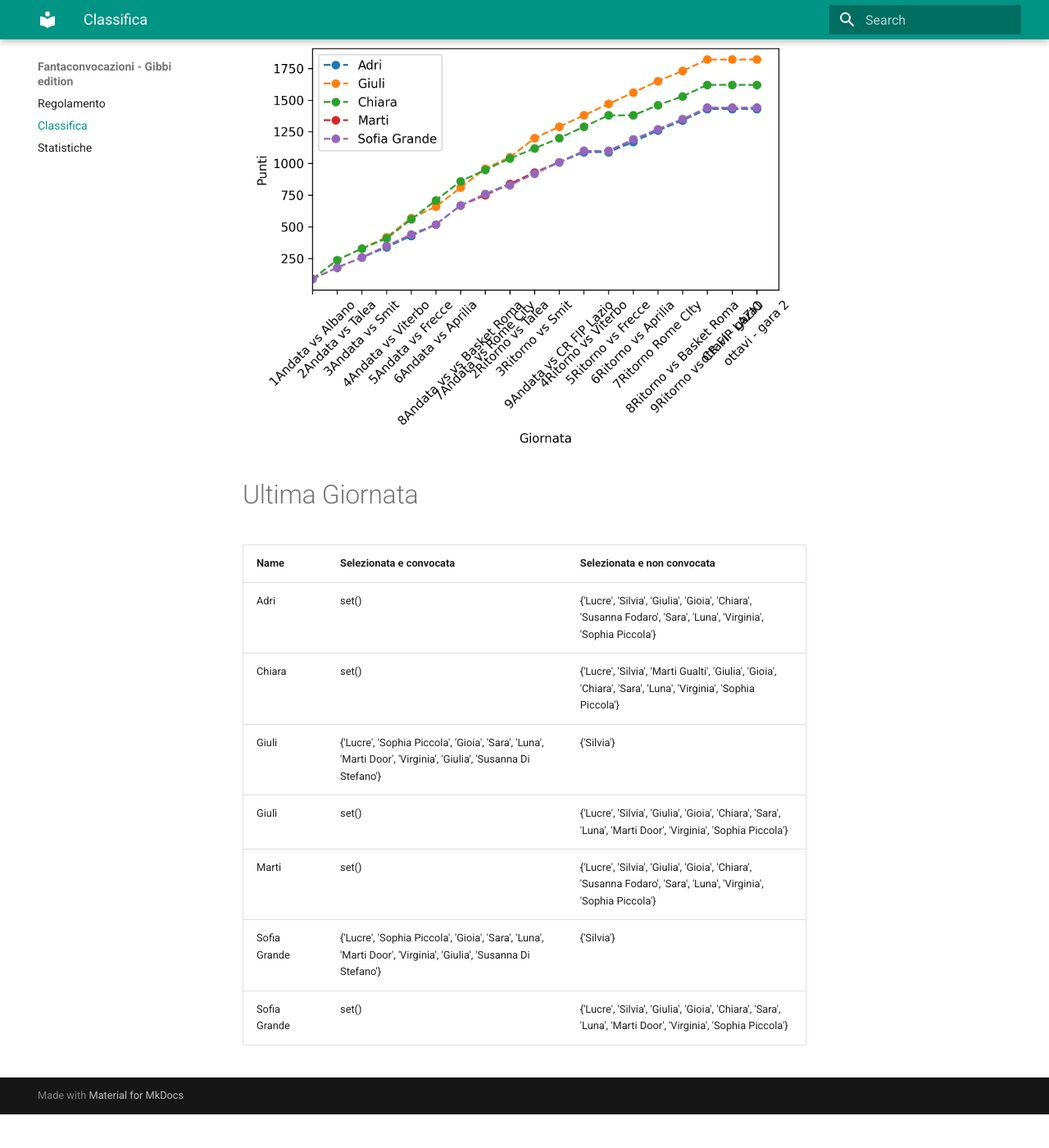
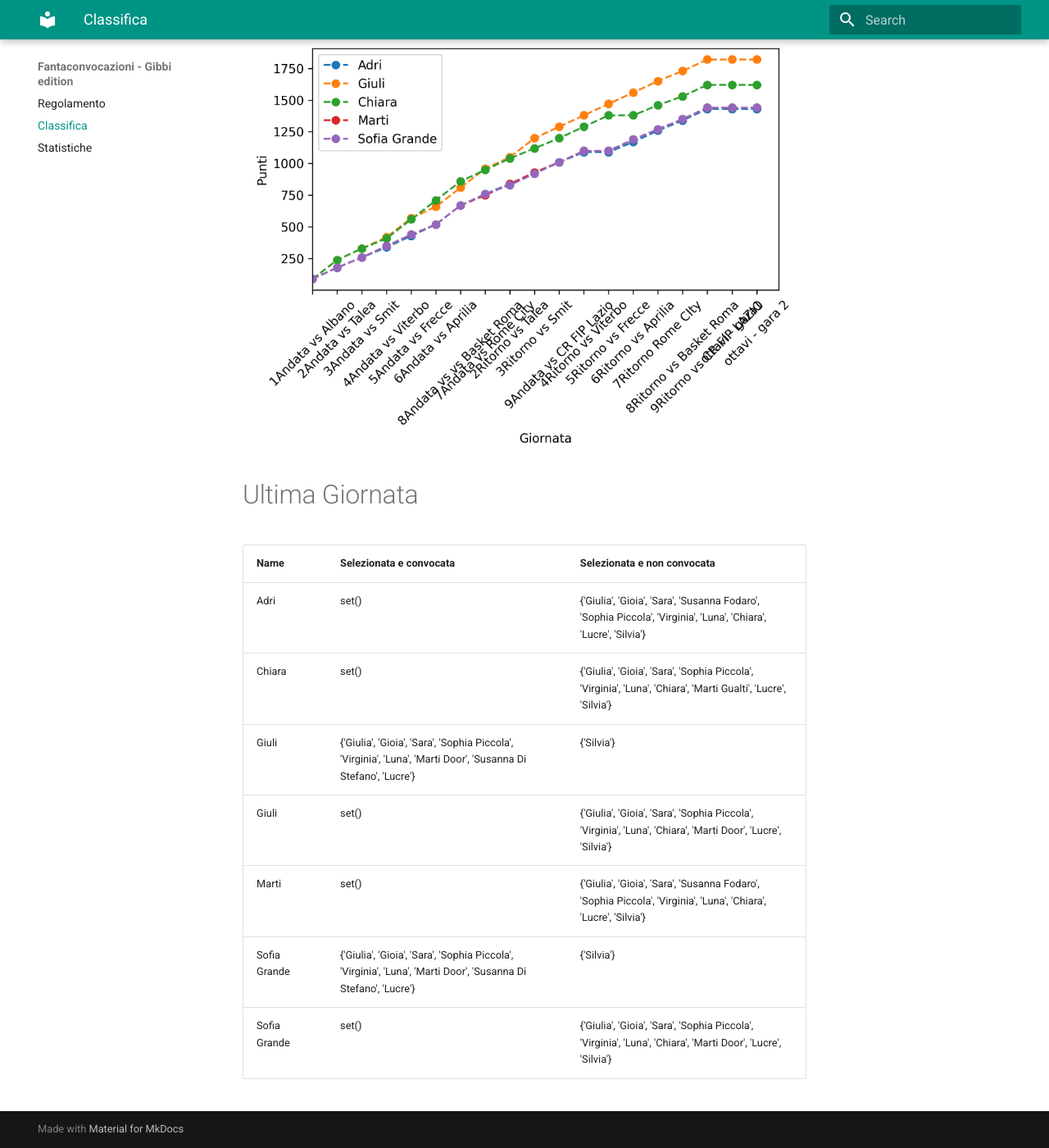
Before and after one commit to martinig94/fantagibbi, an MkDocs documentation site: the page built from docs/Classifica.md, in a window 1280 px wide and 1400 px high, scrolled down 565 px. Shown: the whole window at 82% size. Built offline with MkDocs 1.6.1 and Material for MkDocs 9.7.7, drawn with Linux system fonts in a browser that asks for light colours; before the commit the page ends 1924 px from its top, so only the background shows below that.

Commit message:
Auto-update from main.py

```diff
--- a/docs/Classifica.md
+++ b/docs/Classifica.md
@@ -18,11 +18,11 @@
 <!-- START_TABLE CORRECT -->
 | Name         | Selezionata e convocata                                                                                        | Selezionata e non convocata                                                                                      |
 |:-------------|:---------------------------------------------------------------------------------------------------------------|:-----------------------------------------------------------------------------------------------------------------|
-| Adri         | set()                                                                                                          | {'Lucre', 'Silvia', 'Giulia', 'Gioia', 'Chiara', 'Susanna Fodaro', 'Sara', 'Luna', 'Virginia', 'Sophia Piccola'} |
-| Chiara       | set()                                                                                                          | {'Lucre', 'Silvia', 'Marti Gualti', 'Giulia', 'Gioia', 'Chiara', 'Sara', 'Luna', 'Virginia', 'Sophia Piccola'}   |
-| Giuli        | {'Lucre', 'Sophia Piccola', 'Gioia', 'Sara', 'Luna', 'Marti Door', 'Virginia', 'Giulia', 'Susanna Di Stefano'} | {'Silvia'}                                                                                                       |
-| Giuli        | set()                                                                                                          | {'Lucre', 'Silvia', 'Giulia', 'Gioia', 'Chiara', 'Sara', 'Luna', 'Marti Door', 'Virginia', 'Sophia Piccola'}     |
-| Marti        | set()                                                                                                          | {'Lucre', 'Silvia', 'Giulia', 'Gioia', 'Chiara', 'Susanna Fodaro', 'Sara', 'Luna', 'Virginia', 'Sophia Piccola'} |
-| Sofia Grande | {'Lucre', 'Sophia Piccola', 'Gioia', 'Sara', 'Luna', 'Marti Door', 'Virginia', 'Giulia', 'Susanna Di Stefano'} | {'Silvia'}                                                                                                       |
-| Sofia Grande | set()                                                                                                          | {'Lucre', 'Silvia', 'Giulia', 'Gioia', 'Chiara', 'Sara', 'Luna', 'Marti Door', 'Virginia', 'Sophia Piccola'}     |
+| Adri         | set()                                                                                                          | {'Giulia', 'Gioia', 'Sara', 'Susanna Fodaro', 'Sophia Piccola', 'Virginia', 'Luna', 'Chiara', 'Lucre', 'Silvia'} |
+| Chiara       | set()                                                                                                          | {'Giulia', 'Gioia', 'Sara', 'Sophia Piccola', 'Virginia', 'Luna', 'Chiara', 'Marti Gualti', 'Lucre', 'Silvia'}   |
+| Giuli        | {'Giulia', 'Gioia', 'Sara', 'Sophia Piccola', 'Virginia', 'Luna', 'Marti Door', 'Susanna Di Stefano', 'Lucre'} | {'Silvia'}                                                                                                       |
+| Giuli        | set()                                                                                                          | {'Giulia', 'Gioia', 'Sara', 'Sophia Piccola', 'Virginia', 'Luna', 'Chiara', 'Marti Door', 'Lucre', 'Silvia'}     |
+| Marti        | set()                                                                                                          | {'Giulia', 'Gioia', 'Sara', 'Susanna Fodaro', 'Sophia Piccola', 'Virginia', 'Luna', 'Chiara', 'Lucre', 'Silvia'} |
+| Sofia Grande | {'Giulia', 'Gioia', 'Sara', 'Sophia Piccola', 'Virginia', 'Luna', 'Marti Door', 'Susanna Di Stefano', 'Lucre'} | {'Silvia'}                                                                                                       |
+| Sofia Grande | set()                                                                                                          | {'Giulia', 'Gioia', 'Sara', 'Sophia Piccola', 'Virginia', 'Luna', 'Chiara', 'Marti Door', 'Lucre', 'Silvia'}     |
 <!-- END_TABLE CORRECT -->
```
